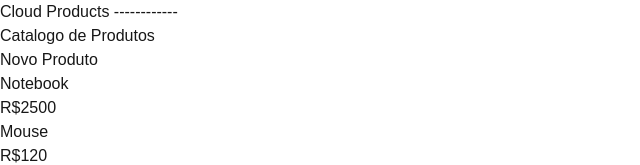
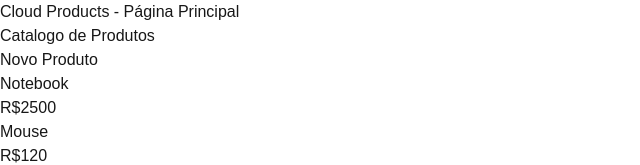
Before and after one commit to thiagolalmeida10-rgb/cloud-products, a Next.js app: page / in a window 1280 px wide. Shown: the top 165 px of the page, without its empty margins (0-640 px from the left). Built offline with nearby package versions, Linux system fonts and the light colour scheme.

Commit message:
testando api com algumas alteracoes

```diff
--- a/src/app/page.tsx
+++ b/src/app/page.tsx
@@ -1,5 +1,3 @@
-"use client"
-
 const produtos = [
 	{
 		id: 1,
@@ -21,7 +19,7 @@ const produtos = [
 export default function Home() {
 	return (
 		<main>
-			<h1>Cloud Products ------------</h1>
+			<h1>Cloud Products - Página Principal</h1>
 
 			<h1>Catalogo de Produtos</h1>
 
```
